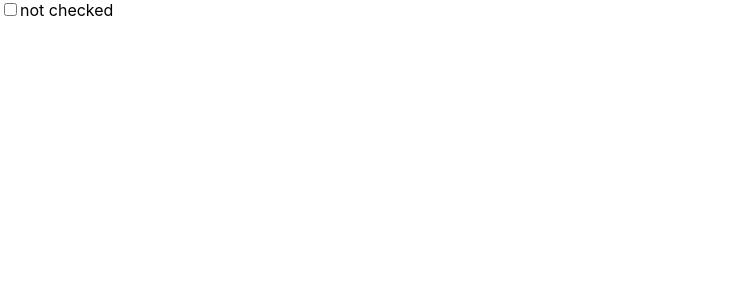
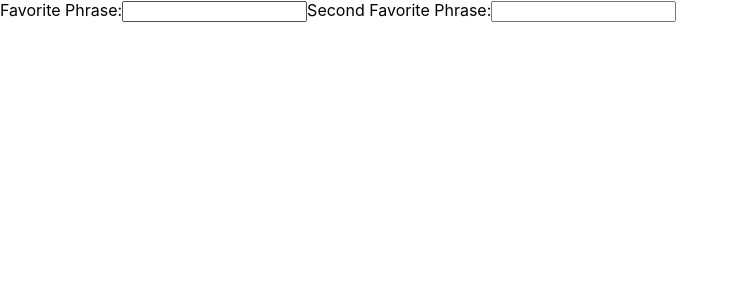
Before and after one commit to GabFitzgerald/my-first-react-app, a React (Create React App) app: page / in a window 1280 px wide. Shown: the top 300 px of the page, without its empty margins (0-738 px from the left). Built offline with nearby package versions, Linux system fonts and the light colour scheme.

Commit message:
Favorite Phase app component added

```diff
--- a/src/index.js
+++ b/src/index.js
@@ -2,26 +2,22 @@ import React, { useState, useEffect } from 'react';
 import ReactDOM from 'react-dom';
 import './index.css';
 
-function Checkbox() {
-  const [checked, setChecked] = useState(false)
-  useEffect(() => {
-    alert(`check: ${checked.toString()}`)
-  })
+function App() {
   return (
     <>
-      <input
-        type="checkbox"
-        value={checked}
-        onChange={() =>
-          setChecked(checked => !checked)
-        }
-      />
-      {checked ? "checked" : "not checked"}
+      <label>
+        Favorite Phrase:
+        <input />
+      </label>
+      <label>
+        Second Favorite Phrase:
+        <input />
+      </label>
     </>
   )
 }
 
 ReactDOM.render(
-  <Checkbox />,
+  <App />,
   document.getElementById('root')
 );
```
